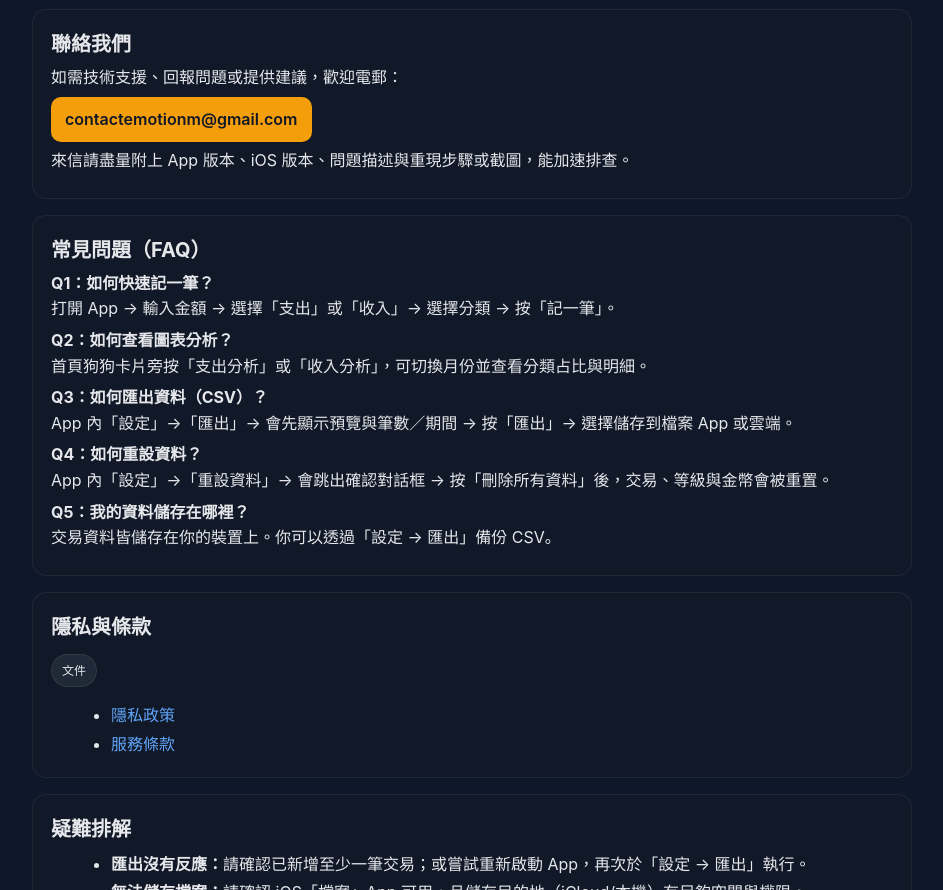
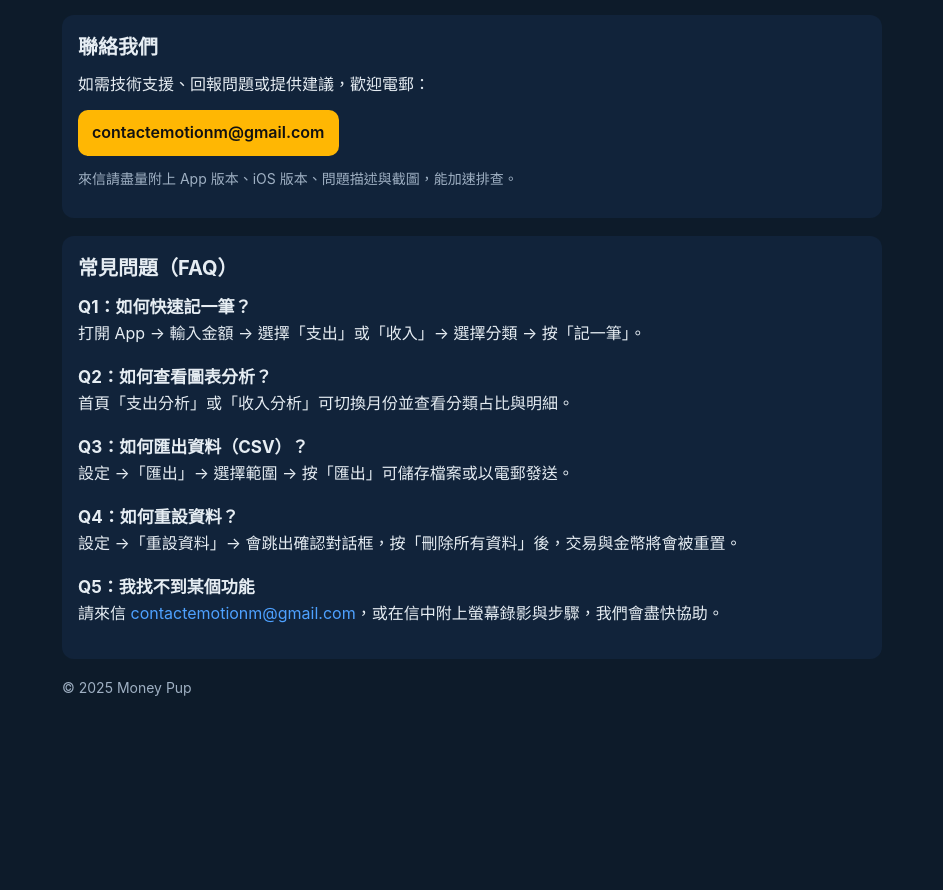
Before and after one commit to EmotionM/moneypupsupport, a plain HTML site: page index.html in a window 1280 px wide. Shown: the part 131-1021 px from the top of the page, without its empty margins (168-1111 px from the left). After the commit the page ends 882 px from the top, so only its background shows below. Drawn offline with Linux system fonts and the light colour scheme.

Commit message:
Update index.html

```diff
--- a/index.html
+++ b/index.html
@@ -1,101 +1,78 @@
 <!doctype html>
 <html lang="zh-Hant">
 <head>
-  <meta charset="utf-8" />
-  <meta name="viewport" content="width=device-width,initial-scale=1" />
+  <meta charset="utf-8">
+  <meta name="viewport" content="width=device-width, initial-scale=1">
   <title>Money Pup 幫助與支援</title>
-  <meta name="description" content="Money Pup 的幫助與支援頁面，提供常見問題、資料匯出/重設指引與聯絡方式。" />
+  <meta name="color-scheme" content="light dark">
   <style>
-    :root {
-      --bg: #0f172a;
-      --card: #111827;
-      --text: #e5e7eb;
-      --muted: #9ca3af;
-      --accent: #f59e0b;
-      --link: #60a5fa;
+    :root{
+      --bg:#0d1b2a;
+      --card:#11233a;
+      --text:#e6edf3;
+      --muted:#9fb0c3;
+      --accent:#ffb703;
+      --accentText:#111;
+      --link:#4ea1ff;
     }
-    * { box-sizing: border-box; }
-    html, body { margin: 0; padding: 0; background: var(--bg); color: var(--text); font-family: -apple-system, BlinkMacSystemFont, "SF Pro Text", "Segoe UI", Roboto, Helvetica, Arial, "Noto Sans TC", "PingFang TC", "Microsoft JhengHei", sans-serif; }
-    a { color: var(--link); text-decoration: none; }
-    a:hover { text-decoration: underline; }
-    header { padding: 40px 20px 10px; text-align: center; }
-    header h1 { margin: 0 0 6px; font-size: 28px; }
-    header p { margin: 0; color: var(--muted); }
-    .container { max-width: 920px; margin: 0 auto; padding: 20px; }
-    .card { background: var(--card); border-radius: 14px; padding: 18px; margin-bottom: 16px; border: 1px solid rgba(255,255,255,.06); }
-    .card h2 { margin: 0 0 8px; font-size: 20px; }
-    .card p { margin: 6px 0; color: var(--text); line-height: 1.6; }
-    .muted { color: var(--muted); }
-    ul { margin: 8px 0 0 20px; line-height: 1.8; }
-    code, pre { background: #0b1220; color: #cbd5e1; border-radius: 8px; padding: 10px; display: block; overflow-x: auto; }
-    footer { text-align: center; padding: 28px 12px; color: var(--muted); font-size: 14px; }
-    .badge { display: inline-block; background: #1f2937; color: var(--text); border: 1px solid rgba(255,255,255,.08); padding: 6px 10px; border-radius: 999px; font-size: 12px; margin-right: 8px; }
-    .cta { display: inline-block; background: var(--accent); color: #111827; border-radius: 10px; padding: 10px 14px; font-weight: 600; }
+    html,body{margin:0;padding:0;background:var(--bg);color:var(--text);font-family:-apple-system, BlinkMacSystemFont, "Segoe UI", Roboto, "Noto Sans TC", "PingFang TC", "Helvetica Neue", Arial, "Hiragino Sans", "Heiti TC", sans-serif;}
+    .wrap{max-width:820px;margin:0 auto;padding:24px 16px 40px;}
+    header{padding:8px 0 16px;}
+    h1{font-size:28px;margin:0 0 6px;}
+    p{line-height:1.6;margin:0 0 12px;}
+    .card{background:var(--card);border-radius:12px;padding:16px;margin:18px 0;}
+    h2{font-size:20px;margin:0 0 12px;}
+    a{color:var(--link);text-decoration:none}
+    a:hover{text-decoration:underline}
+    .cta{
+      display:inline-block;
+      background:var(--accent);
+      color:var(--accentText);
+      font-weight:600;
+      padding:10px 14px;
+      border-radius:10px;
+      text-decoration:none;
+    }
+    .muted{color:var(--muted);font-size:14px}
+    .faq h3{margin:.6em 0 .2em;font-size:17px}
+    .faq p{margin:.2em 0 1em}
+    code{background:rgba(255,255,255,.08);padding:.1em .4em;border-radius:6px}
   </style>
 </head>
 <body>
-  <header>
-    <h1>Money Pup 幫助與支援</h1>
-    <p class="muted">解答常見問題、提供操作指引與聯絡方式</p>
-  </header>
+  <div class="wrap">
+    <header>
+      <h1>Money Pup 幫助與支援</h1>
+      <p class="muted">解答常見問題，提供操作指引與聯絡方式</p>
+    </header>
 
-  <div class="container">
     <div class="card">
       <h2>聯絡我們</h2>
       <p>如需技術支援、回報問題或提供建議，歡迎電郵：</p>
       <p><a class="cta" href="mailto:contactemotionm@gmail.com">contactemotionm@gmail.com</a></p>
-      <p class="muted">來信請盡量附上 App 版本、iOS 版本、問題描述與重現步驟或截圖，能加速排查。</p>
+      <p class="muted">來信請盡量附上 App 版本、iOS 版本、問題描述與截圖，能加速排查。</p>
     </div>
 
-    <div class="card">
+    <div class="card faq">
       <h2>常見問題（FAQ）</h2>
-      <p><strong>Q1：如何快速記一筆？</strong><br/>
-      打開 App → 輸入金額 → 選擇「支出」或「收入」→ 選擇分類 → 按「記一筆」。</p>
 
-      <p><strong>Q2：如何查看圖表分析？</strong><br/>
-      首頁狗狗卡片旁按「支出分析」或「收入分析」，可切換月份並查看分類占比與明細。</p>
+      <h3>Q1：如何快速記一筆？</h3>
+      <p>打開 App → 輸入金額 → 選擇「支出」或「收入」→ 選擇分類 → 按「記一筆」。</p>
 
-      <p><strong>Q3：如何匯出資料（CSV）？</strong><br/>
-      App 內「設定」→「匯出」→ 會先顯示預覽與筆數／期間 → 按「匯出」→ 選擇儲存到檔案 App 或雲端。</p>
+      <h3>Q2：如何查看圖表分析？</h3>
+      <p>首頁「支出分析」或「收入分析」可切換月份並查看分類占比與明細。</p>
 
-      <p><strong>Q4：如何重設資料？</strong><br/>
-      App 內「設定」→「重設資料」→ 會跳出確認對話框 → 按「刪除所有資料」後，交易、等級與金幣會被重置。</p>
+      <h3>Q3：如何匯出資料（CSV）？</h3>
+      <p>設定 →「匯出」→ 選擇範圍 → 按「匯出」可儲存檔案或以電郵發送。</p>
 
-      <p><strong>Q5：我的資料儲存在哪裡？</strong><br/>
-      交易資料皆儲存在你的裝置上。你可以透過「設定 → 匯出」備份 CSV。</p>
+      <h3>Q4：如何重設資料？</h3>
+      <p>設定 →「重設資料」→ 會跳出確認對話框，按「刪除所有資料」後，交易與金幣將會被重置。</p>
+
+      <h3>Q5：我找不到某個功能</h3>
+      <p>請來信 <a href="mailto:contactemotionm@gmail.com">contactemotionm@gmail.com</a>，或在信中附上螢幕錄影與步驟，我們會盡快協助。</p>
     </div>
 
-    <div class="card">
-      <h2>隱私與條款</h2>
-      <p class="badge">文件</p>
-      <ul>
-        <li><a href="https://emotionm.github.io/moneypupprivacy/" target="_blank" rel="noopener">隱私政策</a></li>
-        <li><a href="https://emotionm.github.io/moneypupterms/" target="_blank" rel="noopener">服務條款</a></li>
-      </ul>
-    </div>
-
-    <div class="card">
-      <h2>疑難排解</h2>
-      <ul>
-        <li><strong>匯出沒有反應：</strong>請確認已新增至少一筆交易；或嘗試重新啟動 App，再次於「設定 → 匯出」執行。</li>
-        <li><strong>無法儲存檔案：</strong>請確認 iOS「檔案」App 可用，且儲存目的地（iCloud/本機）有足夠空間與權限。</li>
-        <li><strong>App 行為異常：</strong>重新啟動裝置後重試，若仍持續發生，請來信並附上重現步驟與截圖。</li>
-      </ul>
-    </div>
-
-    <div class="card">
-      <h2>資料掌控與備份</h2>
-      <p>你可隨時由「設定 → 匯出」取得 CSV 檔進行備份或分析；亦可由「設定 → 重設資料」刪除所有本機資料（不可復原）。</p>
-    </div>
-
-    <footer>
-      <div>Money Pup 支援頁 · 由 EmotionM 維護</div>
-      <div class="muted">最後更新：<span id="updated"></span></div>
-    </footer>
+    <p class="muted">© 2025 Money Pup</p>
   </div>
-
-  <script>
-    document.getElementById('updated').textContent = new Date().toLocaleDateString('zh-Hant', { year:'numeric', month:'long', day:'numeric' });
-  </script>
 </body>
 </html>
```
